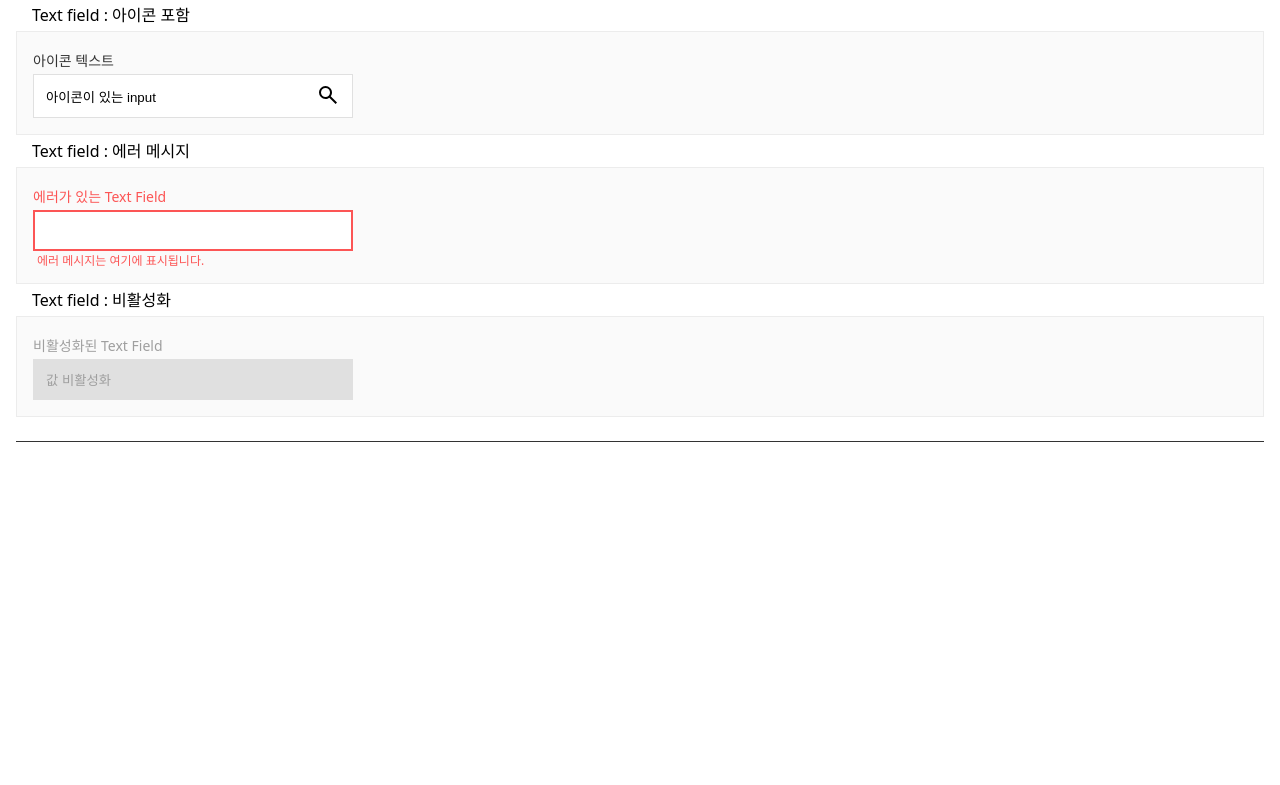
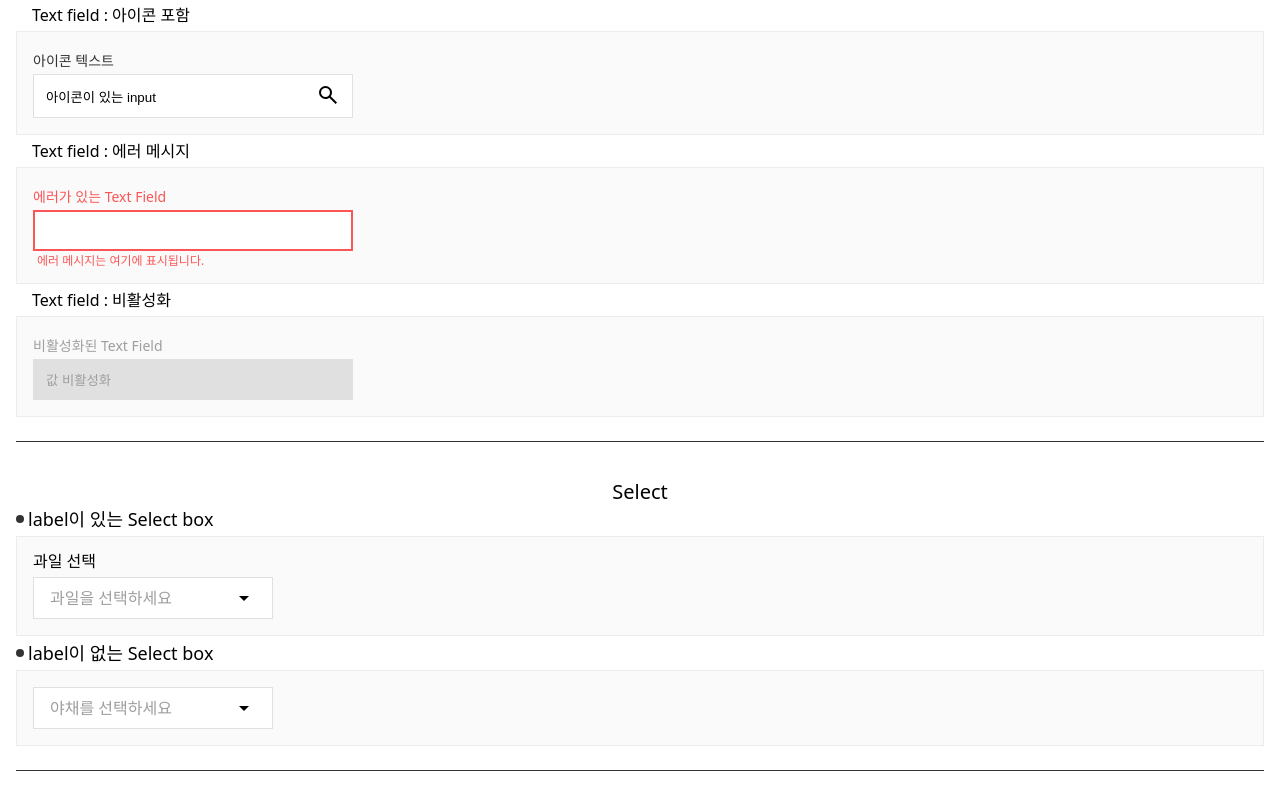
Before and after one commit to shinnh2/myVueComponents, a Vue app: page / in a window 1280 px wide. Shown: the part 1689-2474 px from the top of the page. Before the commit the page ends 2147 px from the top, so only its background shows below. Built offline with nearby package versions, Linux system fonts and the light colour scheme.

Commit message:
Select 컴포넌트 생성 및 예시 추가

```diff
--- a/src/App.vue
+++ b/src/App.vue
@@ -4,6 +4,7 @@
   import Avatar from "./components/avatar/Avatar.vue";
   import Badge from "./components/badge/Badge.vue";
   import TextField from "./components/input/TextField.vue";
+  import Select from "./components/select/Select.vue";
 
   /**
    * 클릭 이벤트 핸들러
@@ -35,6 +36,11 @@
   const usertext = ref("아이콘이 있는 input");
   const errorExample = ref("");
   const disabledExample = ref("값 비활성화");
+  /**
+   * select 박스의 반응형 값
+   */
+  const selectedFruit = ref("");
+  const selectedVagetable = ref("");
 </script>
 
 <template>
@@ -285,6 +291,35 @@
       </section>
     </form>
   </article>
+
+  <!-- Select -->
+  <article>
+    <h2>Select</h2>
+    <h3>label이 있는 Select box</h3>
+    <section>
+      <Select
+        v-model="selectedFruit"
+        id="fruit"
+        name="fruit"
+        :options="['사과 🍎', '바나나 🍌', '포도 🍇', '키위 🥝', '수박 🍉', '오렌지 🍊']"
+        placeholder="과일을 선택하세요"
+        label="과일 선택"
+      >
+      </Select>
+    </section>
+    <h3>label이 없는 Select box</h3>
+    <section>
+      <Select
+        v-model="selectedVagetable"
+        id="vagetable"
+        name="vagetable"
+        :options="['배추 🥬', '오이 🥒', '당근 🥕', '가지 🍆', '토마토 🍅', '양파 🧅']"
+        placeholder="야채를 선택하세요"
+        ariaLabel="야채 선택"
+      >
+      </Select>
+    </section>
+  </article>
 </template>
 
 <style scoped>
--- /dev/null
+++ b/src/components/select/Select.scss
@@ -0,0 +1,75 @@
+@use "/src/styles/abstracts/variables" as v;
+@use "/src/styles/abstracts/mixins" as m;
+
+.select-wrap {
+  width: 240px;
+  position: relative;
+
+  // select-wrap 선택된 값 영역
+  &__selected {
+    width: 100%;
+    display: flex;
+    align-items: center;
+    padding: 8px 16px;
+    background: #fff;
+    border: 1px solid #e0e0e0;
+    box-sizing: border-box;
+    cursor: pointer;
+
+    .select-wrap__selected-value {
+      flex: 1;
+
+      &--placeholder {
+        opacity: 0.38;
+      }
+    }
+    .select-wrap__select-icon {
+      flex: none;
+      margin-left: auto;
+      width: 24px;
+      height: 24px;
+    }
+
+    &.opened {
+      border: 1px solid v.$primaryColor;
+      box-shadow: 0 0 0 1px v.$primaryColor inset;
+
+      .select-wrap__select-icon {
+        transform: rotate(180deg);
+      }
+    }
+    &.selected {
+      border: 1px solid #000;
+    }
+  }
+
+  // select-wrap 목록 영역
+  &__options {
+    position: absolute;
+    top: 44px;
+    left: 0;
+    width: 100%;
+    background: #fff;
+    box-shadow:
+      0px 5px 5px -3px rgba(0, 0, 0, 0.2),
+      0px 8px 10px 1px rgba(0, 0, 0, 0.14),
+      0px 3px 14px 2px rgba(0, 0, 0, 0.12);
+    z-index: 1;
+
+    &-list {
+      width: 100%;
+      padding: 8px 0;
+    }
+    &-list-item {
+      padding: 6px 16px;
+
+      &:hover {
+        background: rgba(0, 0, 0, 0.04);
+      }
+      &--placeholder {
+        padding: 6px 16px;
+        opacity: 0.38;
+      }
+    }
+  }
+}
--- /dev/null
+++ b/src/components/select/Select.vue
@@ -0,0 +1,142 @@
+<script setup>
+  import { ref, reactive, computed } from "vue";
+
+  const vModalValue = defineModel();
+
+  /**
+   * select 컴포넌트 Props 정의
+   * @property {String} id - select의 id 값
+   * @property {String} name - select의 name 값
+   * @property {Boolean} label - select의 label태그의 내용. 생략시 aria-label 또는 title 속성 필요
+   * @property {Boolean} ariaLabel - select만 있는 경우, select의 aria-label 속성 값. 생략시 title 속성 또는 label 태그의 내용 필요
+   * @property {Boolean} title - select만 있는 경우, select의 title 속성 값. 생략시 aria-label 속성 또는 label 태그의 내용 필요
+   * @property {String} placeholder - select의 placeholder
+   * @property {Boolean} isError - error 여부
+   * @property {String} errorMsg - error 값이 true일 경우 노출할 에러 메시지
+   * @property {Boolean} disabled - select의 disabled 여부
+   * @property {string[]} options - select의 options로 이루어진 배열
+   */
+  const rawProps = defineProps({
+    id: {
+      type: String,
+      required: true,
+    },
+    name: {
+      type: String,
+      required: true,
+    },
+    label: {
+      type: String,
+    },
+    ariaLabel: {
+      type: String,
+    },
+    title: {
+      type: String,
+    },
+    placeholder: {
+      type: String,
+      default: "선택하세요",
+    },
+    isError: {
+      type: Boolean,
+      default: false,
+    },
+    errorMsg: {
+      type: String,
+      default: "",
+    },
+    disabled: {
+      type: Boolean,
+      default: false,
+    },
+    options: {
+      type: Array,
+      required: true,
+    },
+  });
+  const props = reactive(rawProps);
+
+  /** @type {boolean} - 셀렉트 박스 목록의 노출 여부 */
+  const isOpen = ref(false);
+  /**
+   * 셀렉트 박스 목록의 노출 목록 여부를 토글하는 함수
+   */
+  function toggleSelectIsOpen() {
+    isOpen.value = !isOpen.value;
+  }
+  /**
+   * 셀렉트 박스 목록의 값을 선택하는 목록 option 클릭 핸들러 함수
+   * @param {string} seletedOption - 목록에서 선택된 option
+   */
+  function handleClickOption(seletedOption) {
+    vModalValue.value = seletedOption;
+  }
+  /**
+   * 셀렉트 박스의 값을 나타내는 함수. 선택된 값이 없을시 placeholder 노출
+   */
+  const selectedValue = computed(() => {
+    return props.options.find((option) => option === vModalValue.value);
+  });
+  /**
+   * 셀렉트 박스의 label 처리. label이 없을 경우 셀렉트 박스에 aria-label로 대체
+   */
+  const ariaLabelAttributes = computed(() => {
+    if (props.label) return { "aria-labelledby": `select-${props.id}` };
+    else return { "aria-label": props.ariaLabel };
+  });
+</script>
+
+<template>
+  <!-- label (label이 있을 경우에만 렌더링) -->
+  <div v-if="props.label" :id="`select-${props.id}`" @click="toggleSelectIsOpen">{{ label }}</div>
+
+  <!-- select box -->
+  <div
+    class="select-wrap"
+    @click="toggleSelectIsOpen"
+    role="combobox"
+    :aria-expanded="isOpen"
+    :aria-controls="props.id"
+    aria-haspopup="listbox"
+    v-bind="ariaLabelAttributes"
+  >
+    <div class="select-wrap__selected" :class="{ opened: isOpen, selected: selectedValue }">
+      <span v-if="selectedValue" class="select-wrap__selected-value">
+        {{ selectedValue }}
+      </span>
+      <span v-else class="select-wrap__selected-value--placeholder">{{ props.placeholder }}</span>
+      <div class="select-wrap__select-icon">
+        <svg
+          xmlns="http://www.w3.org/2000/svg"
+          height="24px"
+          viewBox="0 -960 960 960"
+          width="24px"
+          fill="#000"
+        >
+          <path d="M480-360 280-560h400L480-360Z" />
+        </svg>
+      </div>
+    </div>
+    <div v-show="isOpen" class="select-wrap__options">
+      <ul class="select-wrap__options-list" role="listbox" :id="props.id">
+        <li class="select-wrap__options-list-item--placeholder">{{ placeholder }}</li>
+        <li
+          v-for="(option, index) in options"
+          :key="index"
+          class="select-wrap__options-list-item"
+          role="option"
+          :id="`option-${index}`"
+          :aria-selected="option === vModalValue"
+          @click="handleClickOption(option)"
+        >
+          {{ option }}
+        </li>
+      </ul>
+    </div>
+  </div>
+</template>
+
+<style scoped>
+  @import "./Select.scss";
+</style>
```
